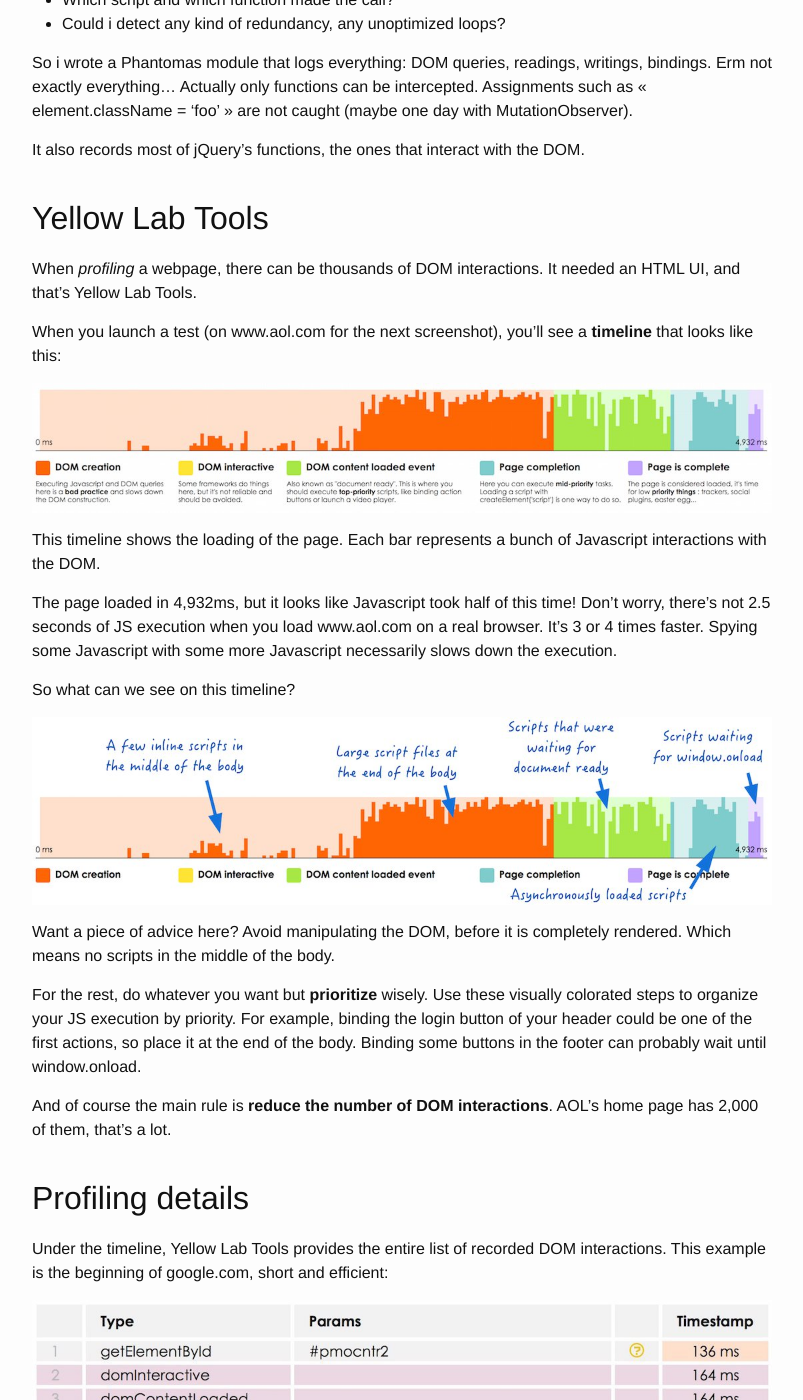
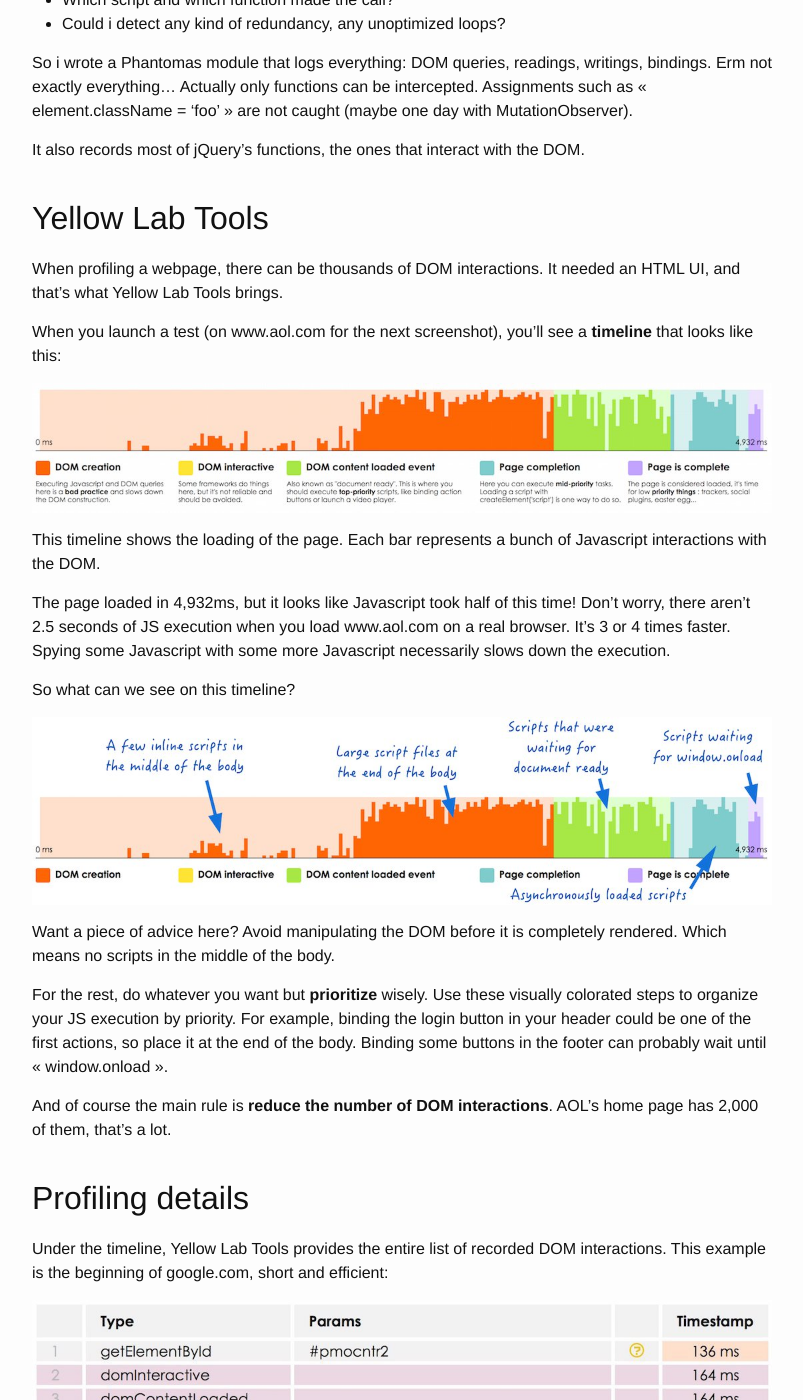
Before and after one commit to gmetais/gmetais.github.io, a Jekyll site: the page built from _posts/2014-11-18-untangle_the_js_spaghetti_code.markdown, in a window 1280 px wide and 1400 px high, scrolled down 939 px. Shown: the whole window, without its empty margins (238-1041 px from the left). Built offline with Jekyll 4.4.1, drawn with Linux system fonts in a browser that asks for light colours; some of the changed text lies outside the part shown.

```diff
--- a/_posts/2014-11-18-untangle_the_js_spaghetti_code.markdown
+++ b/_posts/2014-11-18-untangle_the_js_spaghetti_code.markdown
@@ -29,7 +29,7 @@ I was fascinated by the fact that it can detect and count Javascript interaction
  - Which script and which function made the call?
  - Could i detect any kind of redundancy, any unoptimized loops?
 
-So i wrote a Phantomas module that logs everything: DOM queries, readings, writings, bindings. Erm not exactly everything… Actually only functions can be intercepted. Assignments such as « element.className = ‘foo’ » are not caught (maybe one day with MutationObserver).
+So i wrote a Phantomas module that logs everything: DOM queries, readings, writings, bindings. Erm not exactly everything… Actually only functions can be intercepted. Assignments such as « element.className = 'foo' » are not caught (maybe one day with MutationObserver).
 
 It also records most of jQuery’s functions, the ones that interact with the DOM.
 
@@ -38,7 +38,7 @@ It also records most of jQuery’s functions, the ones that interact with the DO
 Yellow Lab Tools
 ----------------
 
-When *profiling* a webpage, there can be thousands of DOM interactions. It needed an HTML UI, and that's Yellow Lab Tools.
+When profiling a webpage, there can be thousands of DOM interactions. It needed an HTML UI, and that's what Yellow Lab Tools brings.
 
 
 When you launch a test (on www.aol.com for the next screenshot), you'll see a **timeline** that looks like this:
@@ -47,15 +47,15 @@ When you launch a test (on www.aol.com for the next screenshot), you'll see a **
 
 This timeline shows the loading of the page. Each bar represents a bunch of Javascript interactions with the DOM.
 
-The page loaded in 4,932ms, but it looks like Javascript took half of this time! Don’t worry, there’s not 2.5 seconds of JS execution when you load www.aol.com on a real browser. It's 3 or 4 times faster. Spying some Javascript with some more Javascript necessarily slows down the execution.
+The page loaded in 4,932ms, but it looks like Javascript took half of this time! Don’t worry, there aren't 2.5 seconds of JS execution when you load www.aol.com on a real browser. It's 3 or 4 times faster. Spying some Javascript with some more Javascript necessarily slows down the execution.
 
 So what can we see on this timeline?
 
 ![YellowLabTools timeline explainations]({{ site.url }}/assets/YLTtimeline2.jpg)
 
-Want a piece of advice here? Avoid manipulating the DOM, before it is completely rendered. Which means no scripts in the middle of the body.
+Want a piece of advice here? Avoid manipulating the DOM before it is completely rendered. Which means no scripts in the middle of the body.
 
-For the rest, do whatever you want but **prioritize** wisely. Use these visually colorated steps to organize your JS execution by priority. For example, binding the login button of your header could be one of the first actions, so place it at the end of the body. Binding some buttons in the footer can probably wait until window.onload.
+For the rest, do whatever you want but **prioritize** wisely. Use these visually colorated steps to organize your JS execution by priority. For example, binding the login button in your header could be one of the first actions, so place it at the end of the body. Binding some buttons in the footer can probably wait until « window.onload ».
 
 And of course the main rule is **reduce the number of DOM interactions**. AOL’s home page has 2,000 of them, that’s a lot.
 
@@ -103,7 +103,7 @@ The following extract is probably a piece of code meant for another page:
 
 #### 3. Many elements binded one by one
 
-On the following extract, a tracker is binding 887 click events on elements of the page and it takes 104ms. If you are binding more than 5 elements, consider using <a target="_blank" href="http://davidwalsh.name/event-delegate">event delegation</a>.
+On the following extract, a tracker binds 887 click events and it takes 104ms. If you are binding more than 5 elements, consider using <a target="_blank" href="http://davidwalsh.name/event-delegate">event delegation</a>.
 
 ![Binding loop example]({{ site.url }}/assets/YLTprofiler4.jpg)
 
```
Also changed, not shown: other parts of _posts/2014-11-18-untangle_the_js_spaghetti_code.markdown (+6 -7 lines).
